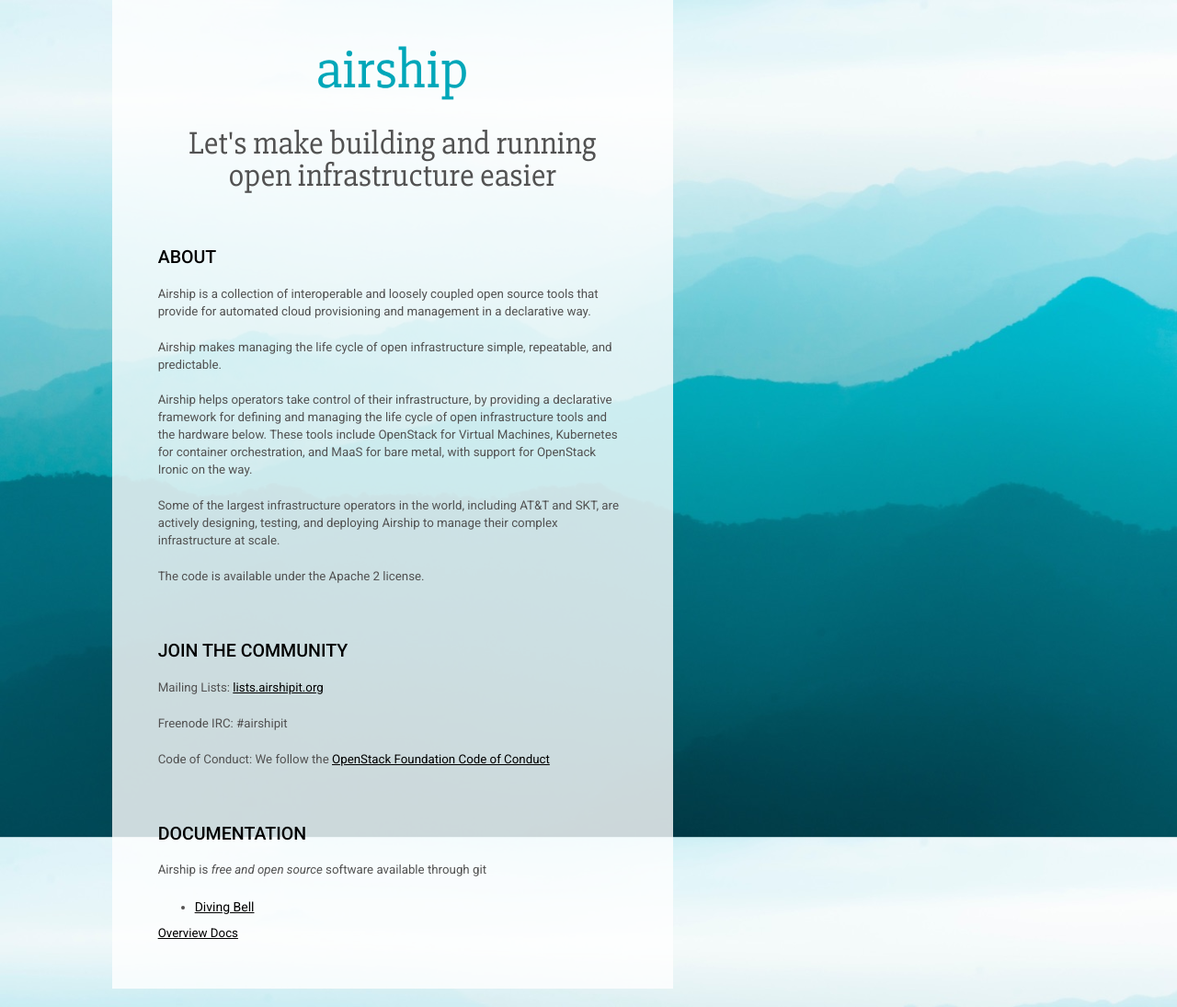
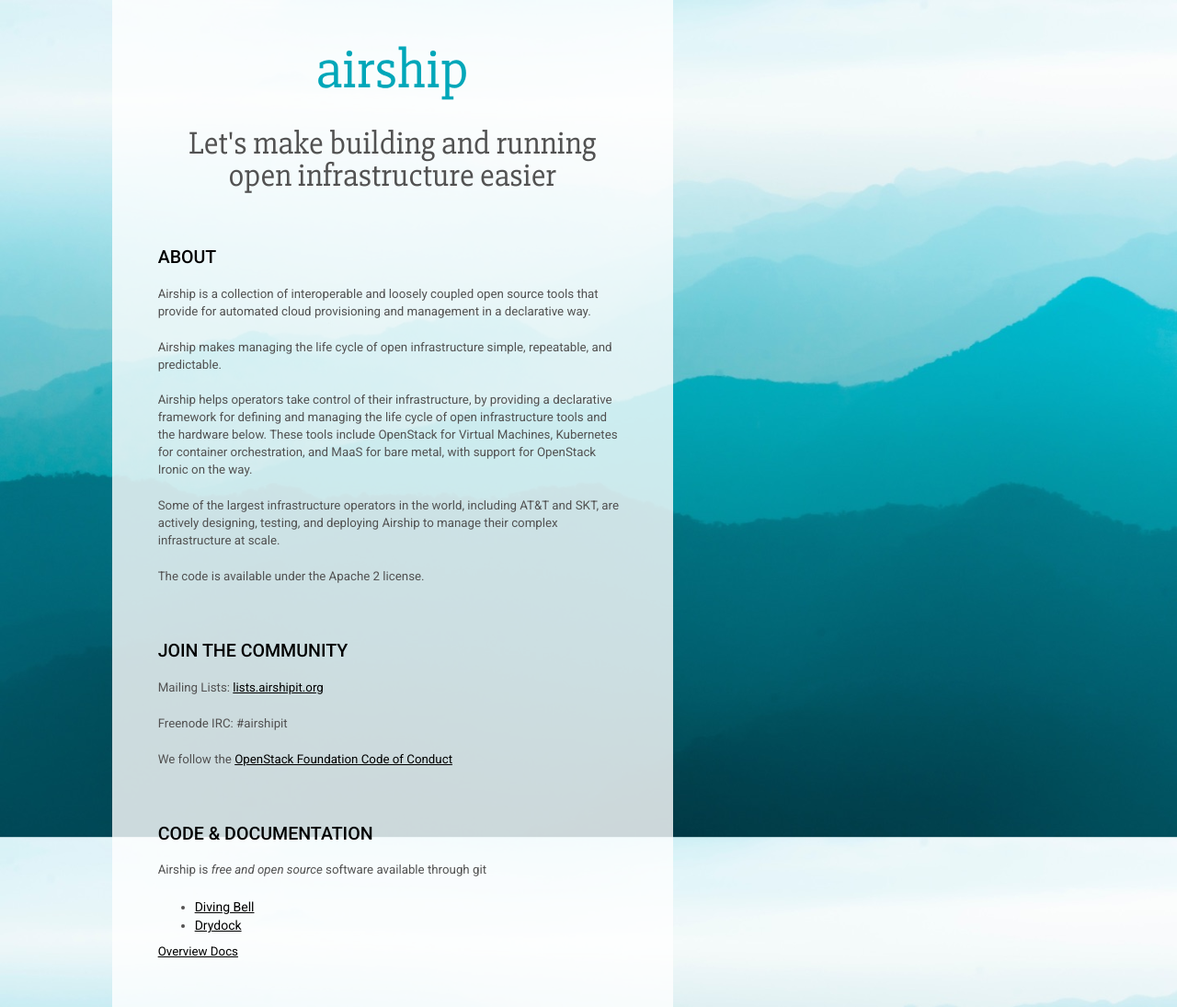
Before and after one commit to iamweswilson/airship-landing, a Jekyll site: the page built from index.html, in a window 1280 px wide. Shown: the whole page at 92% size. Built offline with Jekyll 4.4.1, drawn with Linux system fonts in a browser that asks for light colours.

Commit message:
Tweaking text

```diff
--- a/index.html
+++ b/index.html
@@ -39,14 +39,15 @@
                         Freenode IRC: #airshipit
                     </p>
                     <p>
-                        Code of Conduct: We follow the <a href="openstack.org/legal/community-code-of-conduct/">OpenStack Foundation Code of Conduct</a>
+                        We follow the <a href="openstack.org/legal/community-code-of-conduct/">OpenStack Foundation Code of Conduct</a>
                     </p>
-                    <h2>Documentation</h2>
+                    <h2>Code &amp; Documentation</h2>
                     <p>
                         Airship is <i>free and open source</i> software available through git
                     </p>
                     <ul>
                         <li><a href="http://git.openstack.org/cgit/openstack/airship-divingbell/">Diving Bell</a></li>
+                        <li><a href="#">Drydock</a></li>
                     </ul>
                     <!--
                     <p>
```
